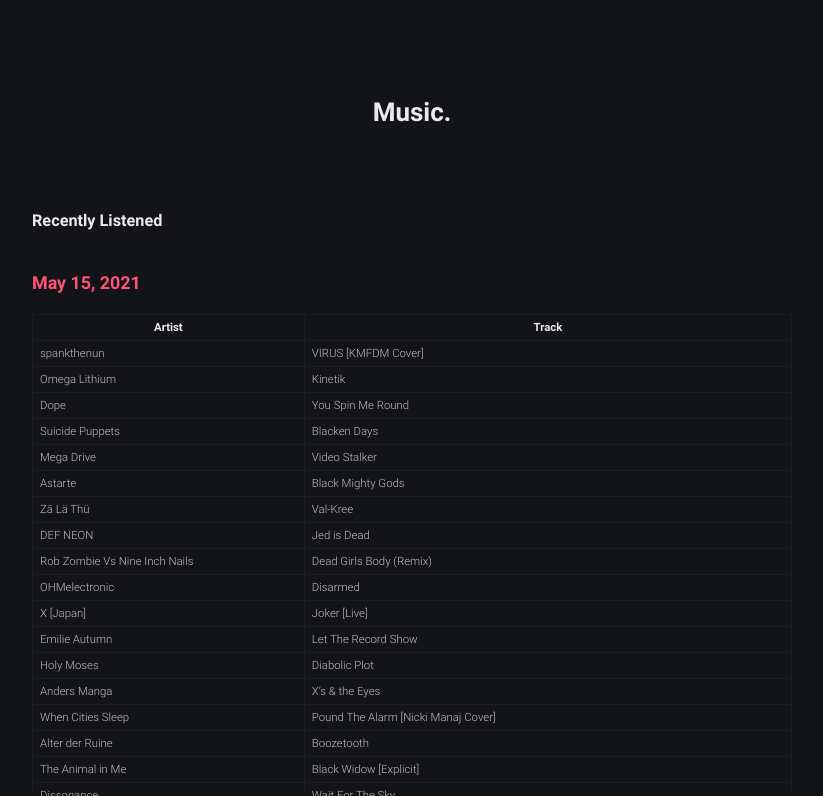
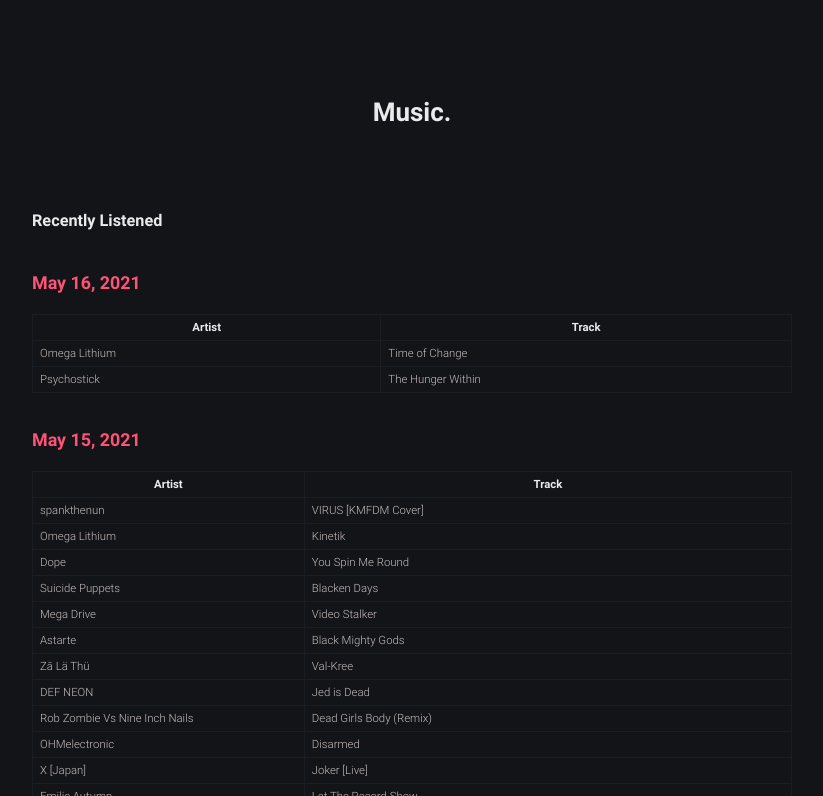
Before and after one commit to robert-marshall/xyz, a Jekyll site: the page built from music.md, in a window 1280 px wide and 900 px high, cut to the strip 104-900 px from the top of the window. Shown: the whole strip, without its empty margins (228-1051 px from the left). Built offline with Jekyll 4.4.1, drawn with Linux system fonts in a browser that asks for light colours.

```diff
--- a/music.md
+++ b/music.md
@@ -7,6 +7,13 @@
 ---
 
 #### Recently Listened
+## [May 16, 2021](#may-16-2021)
+
+| Artist | Track |
+|--------|-------|
+Omega Lithium | Time of Change
+Psychostick | The Hunger Within
+
 ## [May 15, 2021](#may-15-2021)
 
 | Artist | Track |
```
